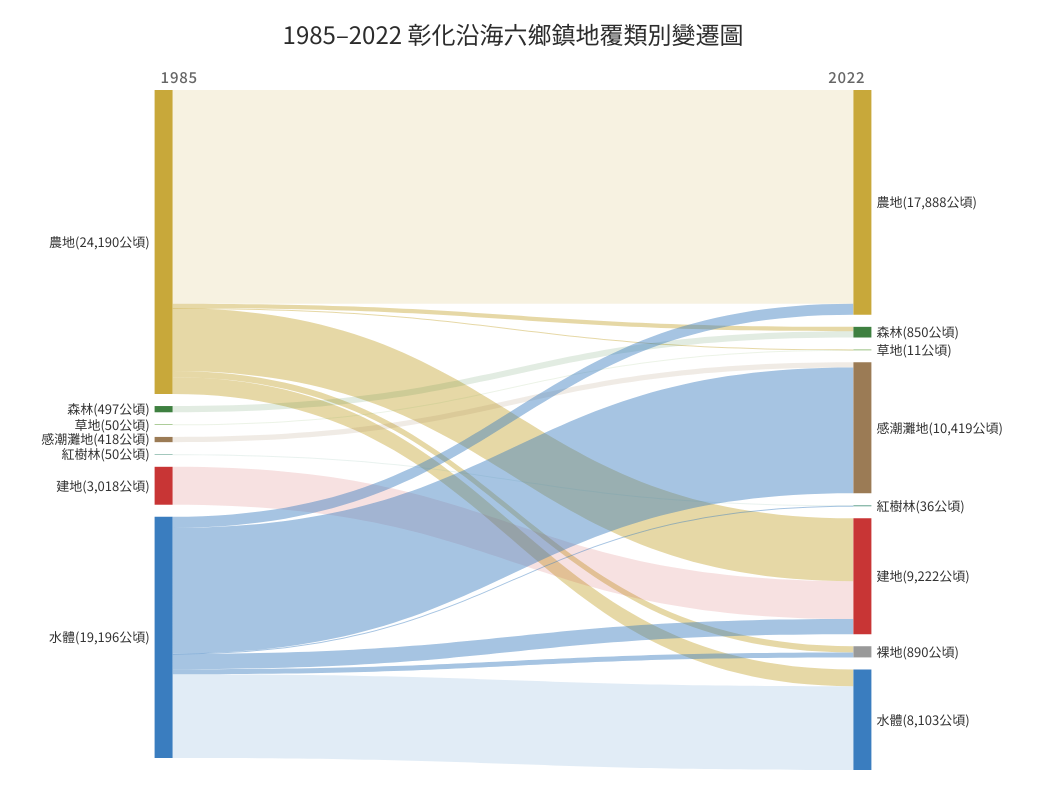
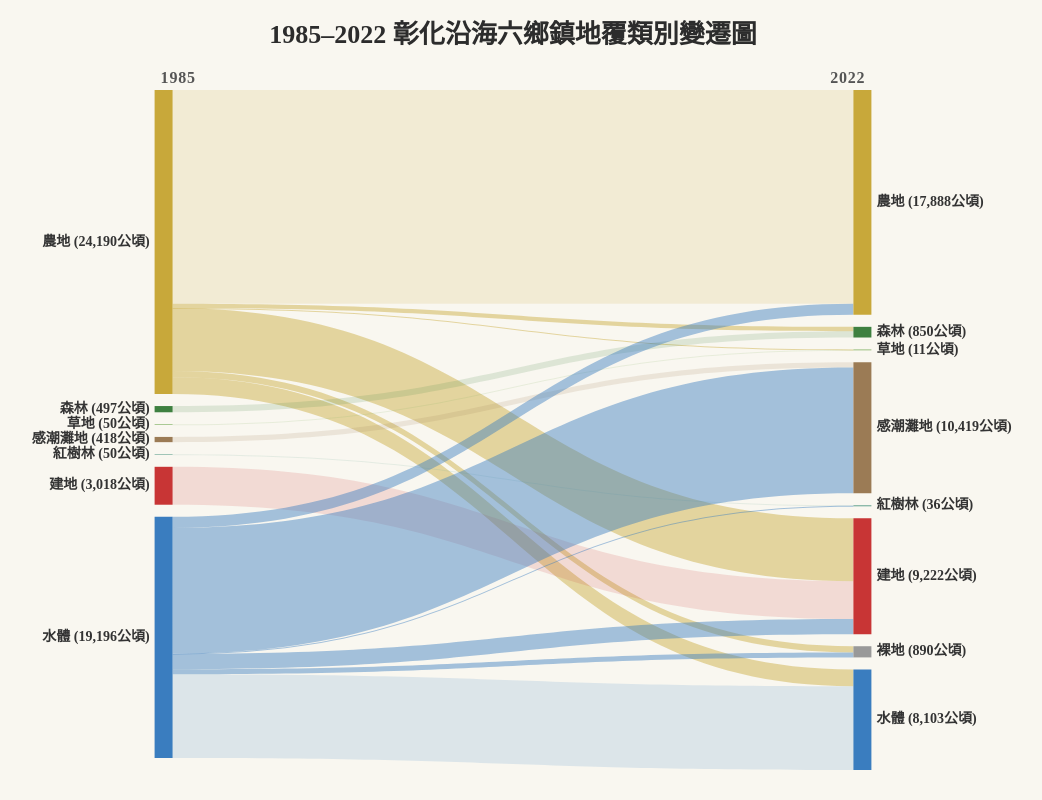
Before and after one commit to Nody-Peng/CH_storymaps, a Next.js app: page /sankey in a window 1280 px wide. Shown: the whole page, without its empty margins (127-1169 px from the left). Built offline with nearby package versions, Linux system fonts and the light colour scheme.

Commit message:
doc: 修改sankey圖背景顏色以及字體

```diff
--- a/app/layout.tsx
+++ b/app/layout.tsx
@@ -13,8 +13,8 @@ const geistMono = Geist_Mono({
 });
 
 export const metadata: Metadata = {
-  title: "Create Next App",
-  description: "Generated by create next app",
+  title: "StoryMap Widgets",
+  description: "Interactive widgets for ArcGIS StoryMaps",
 };
 
 export default function RootLayout({
--- a/app/sankey/page.tsx
+++ b/app/sankey/page.tsx
@@ -19,43 +19,43 @@ const C = {
 // ── Nodes with depth (0 = left 1985, 1 = right 2022) ──────────
 const NODES = [
   // ── LEFT (1985) ───────────────────────────────────────────
-  { name: '農地(24,190公頃)',  depth: 0, color: C.農地,    lbl: 'left'  as const },
-  { name: '森林(497公頃)',     depth: 0, color: C.森林,    lbl: 'left'  as const },
-  { name: '草地(50公頃)',      depth: 0, color: C.草地,    lbl: 'left'  as const },
-  { name: '感潮灘地(418公頃)', depth: 0, color: C.感潮灘地, lbl: 'left'  as const },
-  { name: '紅樹林(50公頃)',    depth: 0, color: C.紅樹林,  lbl: 'left'  as const },
-  { name: '建地(3,018公頃)',   depth: 0, color: C.建地,    lbl: 'left'  as const },
-  { name: '水體(19,196公頃)',  depth: 0, color: C.水體,    lbl: 'left'  as const },
+  { name: '農地 (24,190公頃)',  depth: 0, color: C.農地,    lbl: 'left'  as const },
+  { name: '森林 (497公頃)',     depth: 0, color: C.森林,    lbl: 'left'  as const },
+  { name: '草地 (50公頃)',      depth: 0, color: C.草地,    lbl: 'left'  as const },
+  { name: '感潮灘地 (418公頃)', depth: 0, color: C.感潮灘地, lbl: 'left'  as const },
+  { name: '紅樹林 (50公頃)',    depth: 0, color: C.紅樹林,  lbl: 'left'  as const },
+  { name: '建地 (3,018公頃)',   depth: 0, color: C.建地,    lbl: 'left'  as const },
+  { name: '水體 (19,196公頃)',  depth: 0, color: C.水體,    lbl: 'left'  as const },
   // ── RIGHT (2022) ──────────────────────────────────────────
-  { name: '農地(17,888公頃)',     depth: 1, color: C.農地,    lbl: 'right' as const },
-  { name: '森林(850公頃)',        depth: 1, color: C.森林,    lbl: 'right' as const },
-  { name: '草地(11公頃)',         depth: 1, color: C.草地,    lbl: 'right' as const },
-  { name: '感潮灘地(10,419公頃)', depth: 1, color: C.感潮灘地, lbl: 'right' as const },
-  { name: '紅樹林(36公頃)',       depth: 1, color: C.紅樹林,  lbl: 'right' as const },
-  { name: '建地(9,222公頃)',      depth: 1, color: C.建地,    lbl: 'right' as const },
-  { name: '裸地(890公頃)',        depth: 1, color: C.裸地,    lbl: 'right' as const },
-  { name: '水體(8,103公頃)',      depth: 1, color: C.水體,    lbl: 'right' as const },
+  { name: '農地 (17,888公頃)',     depth: 1, color: C.農地,    lbl: 'right' as const },
+  { name: '森林 (850公頃)',        depth: 1, color: C.森林,    lbl: 'right' as const },
+  { name: '草地 (11公頃)',         depth: 1, color: C.草地,    lbl: 'right' as const },
+  { name: '感潮灘地 (10,419公頃)', depth: 1, color: C.感潮灘地, lbl: 'right' as const },
+  { name: '紅樹林 (36公頃)',       depth: 1, color: C.紅樹林,  lbl: 'right' as const },
+  { name: '建地 (9,222公頃)',      depth: 1, color: C.建地,    lbl: 'right' as const },
+  { name: '裸地 (890公頃)',        depth: 1, color: C.裸地,    lbl: 'right' as const },
+  { name: '水體 (8,103公頃)',      depth: 1, color: C.水體,    lbl: 'right' as const },
 ];
 
 // ── Balanced values ──────────────────────────────────────────
 const RAW_LINKS = [
-  { source: '農地(24,190公頃)',  target: '農地(17,888公頃)',     value: 17000, isSame: true,  color: C.農地    },
-  { source: '農地(24,190公頃)',  target: '森林(850公頃)',         value: 353,   isSame: false, color: C.農地    },
-  { source: '農地(24,190公頃)',  target: '草地(11公頃)',          value: 11,    isSame: false, color: C.農地    },
-  { source: '農地(24,190公頃)',  target: '建地(9,222公頃)',       value: 5000,  isSame: false, color: C.農地    },
-  { source: '農地(24,190公頃)',  target: '裸地(890公頃)',         value: 490,   isSame: false, color: C.農地    },
-  { source: '農地(24,190公頃)',  target: '水體(8,103公頃)',       value: 1336,  isSame: false, color: C.農地    },
-  { source: '森林(497公頃)',     target: '森林(850公頃)',         value: 497,   isSame: true,  color: C.森林    },
-  { source: '草地(50公頃)',      target: '草地(11公頃)',          value: 50,    isSame: true,  color: C.草地    },
-  { source: '感潮灘地(418公頃)', target: '感潮灘地(10,419公頃)', value: 418,   isSame: true,  color: C.感潮灘地 },
-  { source: '紅樹林(50公頃)',    target: '紅樹林(36公頃)',        value: 50,    isSame: true,  color: C.紅樹林  },
-  { source: '建地(3,018公頃)',   target: '建地(9,222公頃)',       value: 3018,  isSame: true,  color: C.建地    },
-  { source: '水體(19,196公頃)',  target: '農地(17,888公頃)',      value: 888,   isSame: false, color: C.水體    },
-  { source: '水體(19,196公頃)',  target: '感潮灘地(10,419公頃)', value: 10001, isSame: false, color: C.水體    },
-  { source: '水體(19,196公頃)',  target: '紅樹林(36公頃)',        value: 36,    isSame: false, color: C.水體    },
-  { source: '水體(19,196公頃)',  target: '建地(9,222公頃)',       value: 1204,  isSame: false, color: C.水體    },
-  { source: '水體(19,196公頃)',  target: '裸地(890公頃)',         value: 400,   isSame: false, color: C.水體    },
-  { source: '水體(19,196公頃)',  target: '水體(8,103公頃)',       value: 6667,  isSame: true,  color: C.水體    },
+  { source: '農地 (24,190公頃)',  target: '農地 (17,888公頃)',     value: 17000, isSame: true,  color: C.農地    },
+  { source: '農地 (24,190公頃)',  target: '森林 (850公頃)',         value: 353,   isSame: false, color: C.農地    },
+  { source: '農地 (24,190公頃)',  target: '草地 (11公頃)',          value: 11,    isSame: false, color: C.農地    },
+  { source: '農地 (24,190公頃)',  target: '建地 (9,222公頃)',       value: 5000,  isSame: false, color: C.農地    },
+  { source: '農地 (24,190公頃)',  target: '裸地 (890公頃)',         value: 490,   isSame: false, color: C.農地    },
+  { source: '農地 (24,190公頃)',  target: '水體 (8,103公頃)',       value: 1336,  isSame: false, color: C.農地    },
+  { source: '森林 (497公頃)',     target: '森林 (850公頃)',         value: 497,   isSame: true,  color: C.森林    },
+  { source: '草地 (50公頃)',      target: '草地 (11公頃)',          value: 50,    isSame: true,  color: C.草地    },
+  { source: '感潮灘地 (418公頃)', target: '感潮灘地 (10,419公頃)', value: 418,   isSame: true,  color: C.感潮灘地 },
+  { source: '紅樹林 (50公頃)',    target: '紅樹林 (36公頃)',        value: 50,    isSame: true,  color: C.紅樹林  },
+  { source: '建地 (3,018公頃)',   target: '建地 (9,222公頃)',       value: 3018,  isSame: true,  color: C.建地    },
+  { source: '水體 (19,196公頃)',  target: '農地 (17,888公頃)',      value: 888,   isSame: false, color: C.水體    },
+  { source: '水體 (19,196公頃)',  target: '感潮灘地 (10,419公頃)', value: 10001, isSame: false, color: C.水體    },
+  { source: '水體 (19,196公頃)',  target: '紅樹林 (36公頃)',        value: 36,    isSame: false, color: C.水體    },
+  { source: '水體 (19,196公頃)',  target: '建地 (9,222公頃)',       value: 1204,  isSame: false, color: C.水體    },
+  { source: '水體 (19,196公頃)',  target: '裸地 (890公頃)',         value: 400,   isSame: false, color: C.水體    },
+  { source: '水體 (19,196公頃)',  target: '水體 (8,103公頃)',       value: 6667,  isSame: true,  color: C.水體    },
 ];
 
 export default function SankeyPage() {
@@ -93,17 +93,19 @@ export default function SankeyPage() {
       nodeAlign: 'justify' as const,
     };
 
+    const fontStr = '"Times New Roman", "DFKai-SB", "標楷體", "BiauKai", "Noto Sans TC", serif';
+
     return {
-      backgroundColor: '#ffffff',
+      backgroundColor: '#F9F7F0',
       title: {
         text: '1985–2022 彰化沿海六鄉鎮地覆類別變遷圖',
         left: 'center',
         top: 18,
         textStyle: {
-          fontSize: 24,
-          fontWeight: '400',
+          fontSize: 26,
+          fontWeight: 'bold',
           color: '#2c2c2c',
-          fontFamily: '"Noto Sans TC", "Microsoft JhengHei", sans-serif',
+          fontFamily: fontStr,
         },
       },
       tooltip: {
@@ -113,7 +115,7 @@ export default function SankeyPage() {
         borderColor: '#e0e0e0',
         borderWidth: 1,
         textStyle: {
-          fontFamily: '"Noto Sans TC", "Microsoft JhengHei", sans-serif',
+          fontFamily: fontStr,
           fontSize: 13,
           color: '#333',
         },
@@ -138,9 +140,10 @@ export default function SankeyPage() {
           links: links.map(l => ({ ...l, lineStyle: { opacity: 0 } })),
           label: {
             show: true,
-            fontSize: 13,
+            fontSize: 14,
+            fontWeight: 'bold',
             color: '#333',
-            fontFamily: '"Noto Sans TC", "Microsoft JhengHei", sans-serif',
+            fontFamily: fontStr,
           },
           itemStyle: { opacity: 1 },
           emphasis: { focus: 'adjacency' as const },
@@ -187,10 +190,10 @@ export default function SankeyPage() {
           padding: '0 6px',
           zIndex: 10,
           pointerEvents: 'none',
-          fontFamily: '"Noto Sans TC", "Microsoft JhengHei", sans-serif',
-          fontSize: 15,
-          fontWeight: 500,
-          color: '#666',
+          fontFamily: '"Times New Roman", "DFKai-SB", "標楷體", "BiauKai", serif',
+          fontSize: 16,
+          fontWeight: 'bold',
+          color: '#555',
           letterSpacing: '0.05em',
         }}
       >
@@ -198,7 +201,7 @@ export default function SankeyPage() {
         <span>2022</span>
       </div>
 
-      <div style={{ width: '100%', height: '100vh', background: '#fff', position: 'relative' }}>
+      <div style={{ width: '100%', height: '100vh', background: '#F9F7F0', position: 'relative' }}>
         <ReactECharts
           option={option}
           style={{ height: '100%', width: '100%' }}
```
